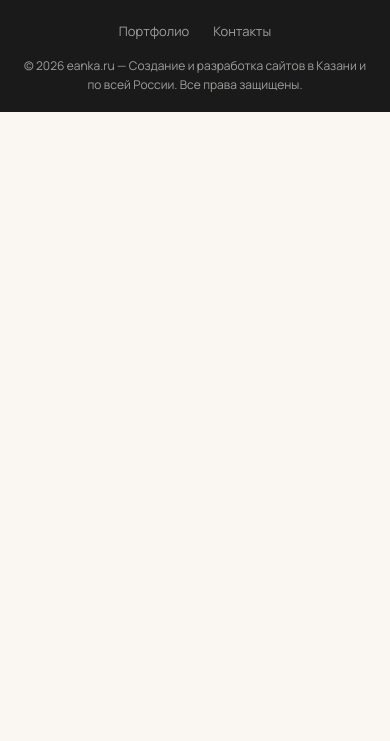
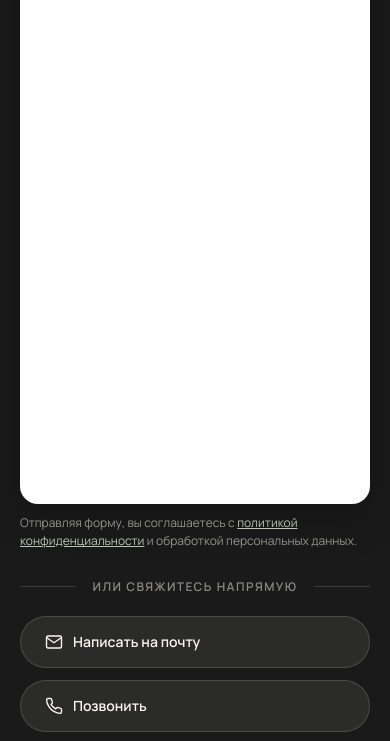
Before and after one commit to nik18bit/EANKA, a plain HTML site: page index.html in a window 390 px wide. Shown: the part 6105-6846 px from the top of the page. Before the commit the page ends 6217 px from the top, so only its background shows below. Drawn offline with Linux system fonts and the light colour scheme.

Commit message:
Update index.html

```diff
--- a/index.html
+++ b/index.html
@@ -39,6 +39,7 @@
 <link rel="apple-touch-icon" href="favicon.png">
 <link rel="preconnect" href="https://fonts.googleapis.com">
 <link rel="preconnect" href="https://fonts.gstatic.com" crossorigin>
+<link rel="preconnect" href="https://forms.yandex.ru" crossorigin>
 <link href="https://fonts.googleapis.com/css2?family=Manrope:wght@300;400;500;600;700;800&family=Instrument+Serif:ital@0;1&display=swap" rel="stylesheet">
 
 <script type="application/ld+json">
@@ -599,6 +600,54 @@ ul, ol { list-style: none; }
 
 .contacts-wrapper { margin-top: 16px; }
 
+/* ===== ФОРМА ОБРАТНОЙ СВЯЗИ ===== */
+.form-wrapper {
+  background: var(--surface);
+  border-radius: var(--radius-md);
+  padding: 8px;
+  margin-bottom: 8px;
+  overflow: hidden;
+  box-shadow: 0 12px 40px rgba(0, 0, 0, 0.25);
+}
+.ya-form {
+  width: 100%;
+  min-height: 640px;
+  border: none;
+  display: block;
+  border-radius: calc(var(--radius-md) - 8px);
+  background: var(--surface);
+}
+.form-note {
+  font-size: 12px;
+  color: rgba(250, 247, 242, 0.55);
+  margin-top: 10px;
+  line-height: 1.5;
+}
+.form-note a {
+  color: var(--accent-light);
+  text-decoration: underline;
+}
+
+/* Разделитель между формой и кнопками */
+.contacts-divider {
+  display: flex;
+  align-items: center;
+  gap: 16px;
+  margin: 28px 0 20px;
+  color: rgba(250, 247, 242, 0.5);
+  font-size: 12px;
+  font-weight: 600;
+  letter-spacing: .12em;
+  text-transform: uppercase;
+}
+.contacts-divider::before,
+.contacts-divider::after {
+  content: '';
+  flex: 1;
+  height: 1px;
+  background: rgba(250, 247, 242, 0.15);
+}
+
 .contacts-buttons {
   display: flex;
   gap: 12px;
@@ -630,8 +679,13 @@ ul, ol { list-style: none; }
 @media (max-width: 900px) {
   .contact-btn { flex: 1 1 45%; }
 }
+@media (max-width: 700px) {
+  .ya-form { min-height: 760px; }
+  .form-wrapper { padding: 4px; }
+}
 @media (max-width: 600px) {
   .contact-btn { flex: 1 1 100%; }
+  .ya-form { min-height: 820px; }
 }
 
 /* FOOTER */
@@ -964,54 +1018,44 @@ ul, ol { list-style: none; }
       <h2 class="section-title section-title--small" id="portfolio-title">Выполненные проекты и <em>концепты</em> студии eanka.ru.</h2>
     </div>
     <div class="portfolio-grid">
-
       <a href="https://luizke.ru" target="_blank" rel="noopener noreferrer" class="portfolio-card reveal" aria-label="Сайт психолога luizke.ru">
         <img src="https://image.thum.io/get/width/800/crop/600/https://luizke.ru" alt="Сайт психолога luizke.ru" loading="lazy" decoding="async">
         <span class="pf-num">01</span>
         <span><span class="pf-cat">Сайт психолога</span><span class="pf-title">luizke.ru</span></span>
       </a>
-
       <a href="https://ruslanke.ru" target="_blank" rel="noopener noreferrer" class="portfolio-card reveal" aria-label="Веб-студия ruslanke.ru">
         <img src="https://image.thum.io/get/width/800/crop/600/https://ruslanke.ru" alt="Веб-студия ruslanke.ru" loading="lazy" decoding="async">
         <span class="pf-num">02</span>
         <span><span class="pf-cat">Веб-студия</span><span class="pf-title">ruslanke.ru</span></span>
       </a>
-
       <a href="#" class="portfolio-card reveal" aria-label="Эскиз сайта кофейни">
         <span class="pf-num">03</span>
         <span><span class="pf-cat">Дизайн</span><span class="pf-title">Кофейня</span></span>
       </a>
-
       <a href="#" class="portfolio-card reveal" aria-label="Эскиз сайта шиномонтажа">
         <span class="pf-num">04</span>
         <span><span class="pf-cat">Лендинг</span><span class="pf-title">Шиномонтаж</span></span>
       </a>
-
       <a href="#" class="portfolio-card reveal" aria-label="Эскиз сайта медицинского центра">
         <span class="pf-num">05</span>
         <span><span class="pf-cat">Редизайн</span><span class="pf-title">Медицинский центр</span></span>
       </a>
-
       <a href="#" class="portfolio-card reveal" aria-label="Эскиз сайта строительной фирмы">
         <span class="pf-num">06</span>
         <span><span class="pf-cat">Дизайн</span><span class="pf-title">Строительная фирма</span></span>
       </a>
-
       <a href="#" class="portfolio-card reveal" aria-label="Эскиз сайта магазина игрушек">
         <span class="pf-num">07</span>
         <span><span class="pf-cat">Лендинг</span><span class="pf-title">Магазин игрушек</span></span>
       </a>
-
       <a href="#" class="portfolio-card reveal" aria-label="Эскиз сайта кафе">
         <span class="pf-num">08</span>
         <span><span class="pf-cat">Редизайн</span><span class="pf-title">Кафе</span></span>
       </a>
-
       <a href="#" class="portfolio-card reveal" aria-label="Эскиз сайта магазина часов">
         <span class="pf-num">09</span>
         <span><span class="pf-cat">Дизайн</span><span class="pf-title">Магазин часов</span></span>
       </a>
-
     </div>
   </div>
 </section>
@@ -1061,9 +1105,34 @@ ul, ol { list-style: none; }
     <div class="reveal">
       <div class="section-label">Контакты</div>
       <h2 class="section-title" id="contacts-title">Давайте <em>обсудим</em> ваш проект</h2>
-      <p class="section-subtitle">Выберите удобный способ связи — мы ответим в течение рабочего дня.</p>
+      <p class="section-subtitle">Заполните форму — мы свяжемся с вами в течение рабочего дня. Или выберите удобный способ связи ниже.</p>
     </div>
+
     <div class="contacts-wrapper reveal">
+
+      <!-- Форма обратной связи Яндекс Формы -->
+      <div class="form-wrapper">
+        <script src="https://forms.yandex.ru/_static/embed.js"></script>
+        <iframe
+          src="https://forms.yandex.ru/u/6b04c23e49af47a530523ddc?iframe=1"
+          frameborder="0"
+          name="ya-form-6b04c23e49af47a530523ddc"
+          class="ya-form"
+          title="Форма заявки на разработку сайта"
+          loading="lazy"
+          allow="clipboard-write">
+        </iframe>
+      </div>
+      <p class="form-note">
+        Отправляя форму, вы соглашаетесь с <a href="policy.html">политикой конфиденциальности</a> и обработкой персональных данных.
+      </p>
+
+      <!-- Разделитель -->
+      <div class="contacts-divider">
+        <span>или свяжитесь напрямую</span>
+      </div>
+
+      <!-- Кнопки контактов -->
       <div class="contacts-buttons">
         <a href="mailto:eanka@yandex.ru" class="contact-btn">
           <svg viewBox="0 0 24 24" fill="none" stroke="currentColor" stroke-width="1.8" aria-hidden="true"><path d="M4 4h16c1.1 0 2 .9 2 2v12c0 1.1-.9 2-2 2H4c-1.1 0-2-.9-2-2V6c0-1.1.9-2 2-2z"/><path d="M22 6l-10 7L2 6"/></svg>
```
